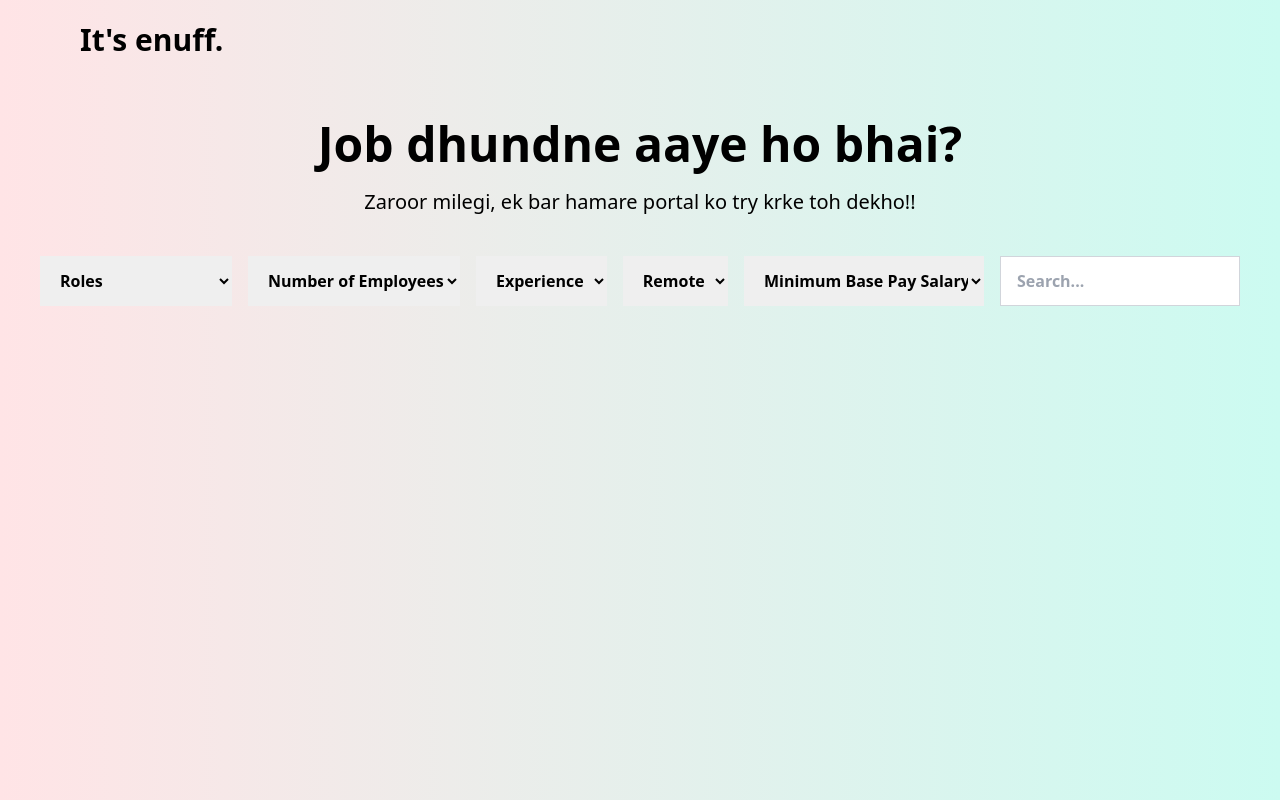
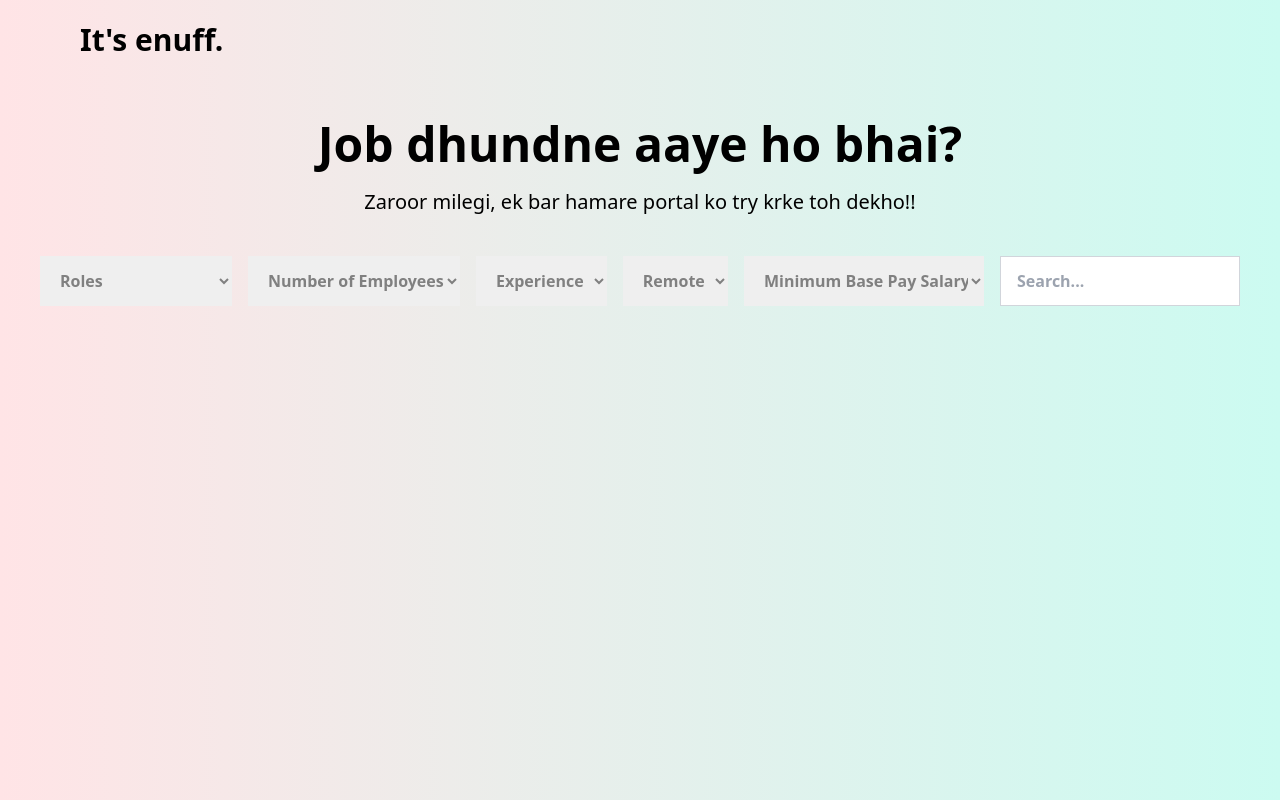
Before and after one commit to varunvarshney00/candidate_application_portal, a React (Vite) app: page / in a window 1280 px wide. Built offline with nearby package versions, Linux system fonts and the light colour scheme; no server answers.

Commit message:
final touchings

```diff
--- a/src/components/SearchBar/index.jsx
+++ b/src/components/SearchBar/index.jsx
@@ -10,15 +10,16 @@ const SearchBar = ({ onFilterChange }) => {
   return (
     <div className="flex gap-4 my-10 justify-center px-10">
       <select
-        className="w-48 py-3 pl-4 font-semibold rounded-md"
+        className="w-48 py-3 pl-4 font-semibold rounded-md "
         name="role"
         onChange={handleChange}
+        style={{ color: 'gray' }}
       >
         <optgroup label="ENGINEERING" style={{ color: "lightgrey" }}>
           <option value="" disabled hidden selected>
             Roles
           </option>
-          <option value="Backend" className="text-gray-400">
+          <option value="Backend" className="text-black">
             Backend
           </option>
           <option value="Frontend" className="text-black">
@@ -202,6 +203,7 @@ const SearchBar = ({ onFilterChange }) => {
         className="w-56 py-3 pl-4 font-semibold rounded-md"
         name="numberOfEmployees"
         onChange={handleChange}
+        style={{ color: 'gray' }}
       >
         <option value="" disabled hidden selected>
           Number of Employees
@@ -233,6 +235,7 @@ const SearchBar = ({ onFilterChange }) => {
         className="w-40 py-3 pl-4 font-semibold rounded-md"
         name="experience"
         onChange={handleChange}
+        style={{ color: 'gray' }}
       >
         <option value="Experience" disabled hidden selected>
           Experience
@@ -273,6 +276,7 @@ const SearchBar = ({ onFilterChange }) => {
         className="w-32 py-3 pl-4 font-semibold rounded-md"
         name="remote"
         onChange={handleChange}
+        style={{ color: 'gray' }}
       >
         <option value="" disabled hidden selected>
           Remote
@@ -292,6 +296,7 @@ const SearchBar = ({ onFilterChange }) => {
         className="w-60 py-3 pl-4 font-semibold rounded-md"
         name="minSalary"
         onChange={handleChange}
+        style={{ color: 'gray' }}
       >
         <option value="" disabled hidden selected>
           Minimum Base Pay Salary
```
